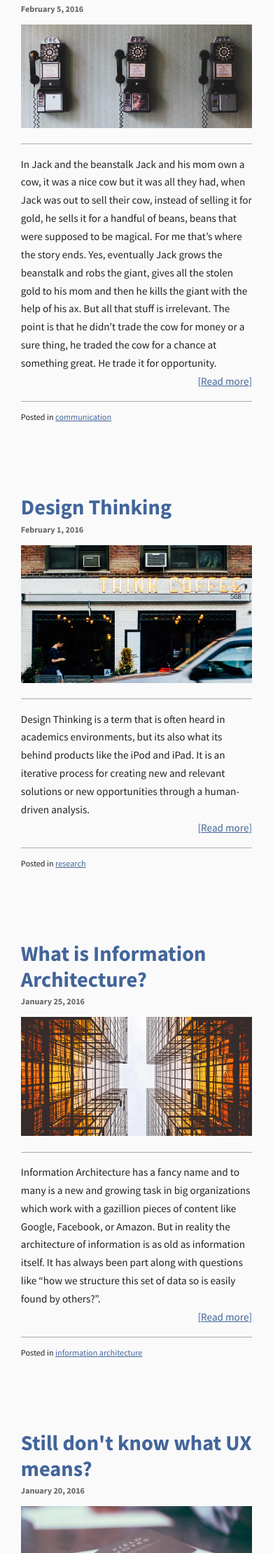
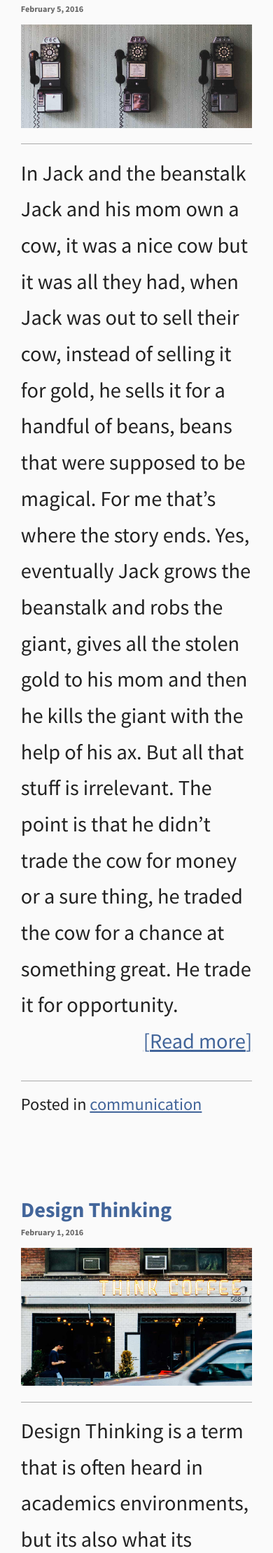
Before and after one commit to gasparlg/velatrix, a Jekyll site: the page built from index.html, in a window 390 px wide. Shown: the part 728-2947 px from the top of the page at 70% size. Built offline with Jekyll 4.4.1, drawn with Linux system fonts in a browser that asks for light colours; the list of posts is cut into pages by our own code.

Commit message:
Update main.css
article p font size 2em max720

```diff
--- a/css/main.css
+++ b/css/main.css
@@ -1016,12 +1016,18 @@ header p {
   margin-right: auto;
 }
 
-@media only screen and (max-width: 720px)
+@media only screen and (max-width: 720px) {
 header p {
   text-align: center;
   display: block;
   margin-left: auto;
   margin-right: auto;
+}
+
+article p {
+	font-size: 2em;
+}
+
 }
 
 
```
